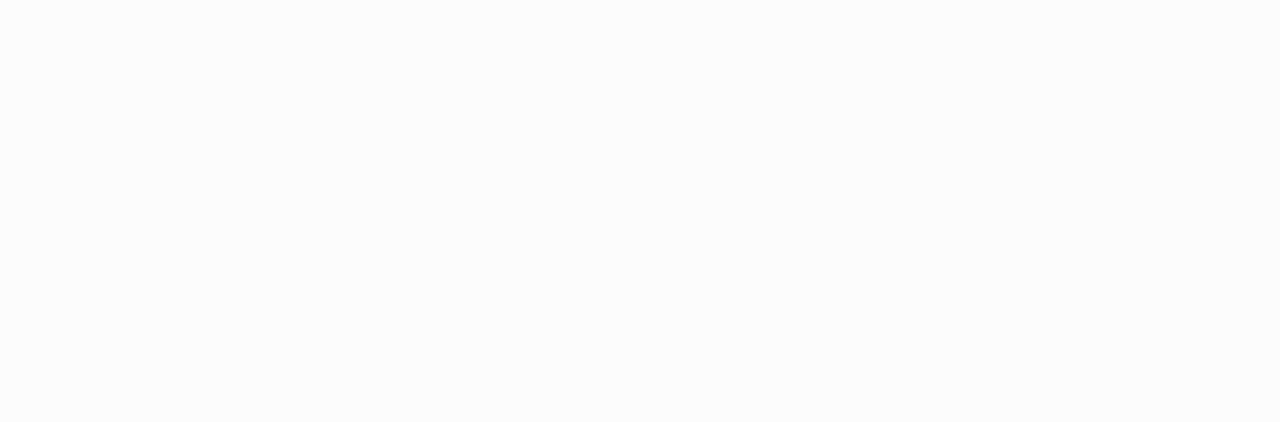
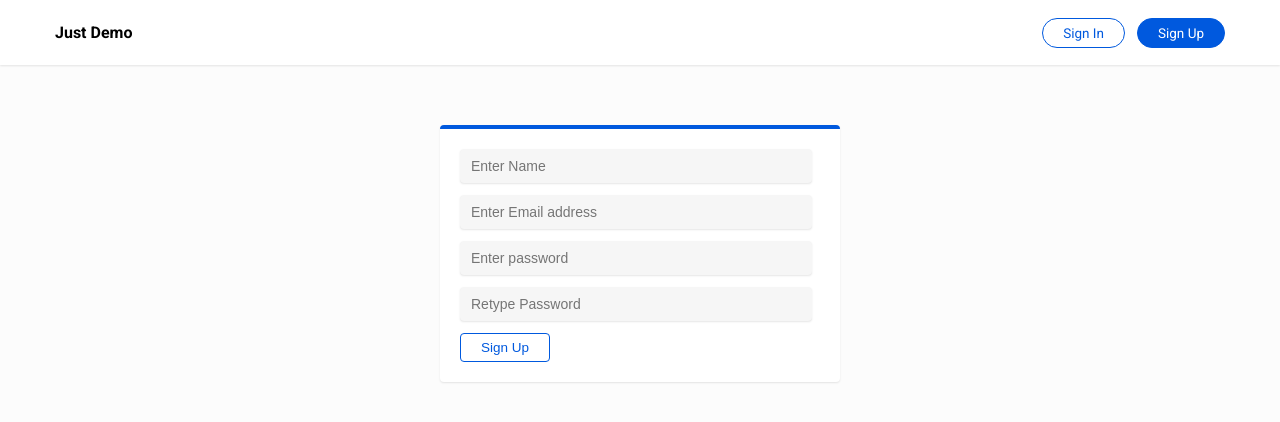
Before and after one commit to stvcvk/taskify-frontend, a Nuxt app: page /register in a window 1280 px wide. Before the commit this address had no page. Shown: the top 422 px of the page. Built offline with nearby package versions, Linux system fonts and the light colour scheme.

Commit message:
Added register page & fixed components

```diff
--- a/assets/components/header.scss
+++ b/assets/components/header.scss
@@ -41,3 +41,28 @@
 .login-navigation a:last-child {
 	margin-right: 0;
 }
+
+.button {
+	text-decoration: none;
+	display: block;
+	padding: 6px 20px;
+	border-radius: 30px;
+	border: 1.5px solid #0059DE;
+	font-size: 13.5px;
+	margin-right: 12px;
+	color: #0059DE;
+	transition: 300ms all ease-in-out;
+	cursor: pointer;
+}
+
+.button:hover {
+	background-color: #0059DE;
+	color: #fff;
+}
+
+
+
+.logged-in-details {
+	display: flex;
+	align-items: center;
+}
--- a/assets/components/login.scss
+++ b/assets/components/login.scss
@@ -11,9 +11,10 @@
 
 input {
 	display: block;
-	width: 100%;
+	width: 330px;
 	padding: 8px 10px;
-	border: 1px solid #fcfcfc;
+	background-color: #f6f6f6;
+	border: 1px solid #f6f6f6;
 	border-radius: 4px;
 	box-shadow: 0 1px 2px 0 rgba(0, 0, 0, .1);
 	font-size: 14px;
@@ -27,6 +28,7 @@
 	border-radius: 4px;
 	border: 1.5px solid #0059DE;
 	font-size: 13.5px;
+	font-weight: 500;
 	margin-right: 12px;
 	color: #0059DE;
 	background: #fff;
--- a/components/Header.vue
+++ b/components/Header.vue
@@ -5,9 +5,9 @@
 
 			<div style="flex-grow: 1;"/>
 
-			<div v-if="$store.state.auth.user">
+			<div class="logged-in-details" v-if="$store.state.auth.user">
 				<span>{{ $store.state.auth.user.name }}</span>
-				<a @click="logout">Logout</a>
+				<a class="button" @click="logout">Logout</a>
 			</div>
 			<div class="login-navigation" v-else>
 				<nuxt-link to="/login">Sign In</nuxt-link>
@@ -22,6 +22,7 @@
 	methods: {
 		logout() {
       this.$store.dispatch('auth/logout').then(response => { this.$router.push('/') })
+						.catch(error => { console.log(error) })
     },
 	}
 }
--- a/nuxt.config.js
+++ b/nuxt.config.js
@@ -28,6 +28,7 @@
   ** Plugins to load before mounting the App
   */
   plugins: [
+    '~/plugins/axios',
   ],
   /*
   ** Nuxt.js modules
--- /dev/null
+++ b/pages/register.vue
@@ -0,0 +1,48 @@
+<template>
+	<div>
+		<Header />
+
+		<div class="box">
+			<form @submit.prevent="submit">
+				<input type="text" v-model="fields.name" placeholder="Enter Name">
+				<span class="error" v-if="errors.name">{{ errors.name[0] }}</span>
+				<input type="text" v-model="fields.email" placeholder="Enter Email address">
+				<span class="error" v-if="errors.email">{{ errors.email[0] }}</span>
+				<input type="password" v-model="fields.password" placeholder="Enter password">
+				<span class="error" v-if="errors.password">{{ errors.password[0] }}</span>
+				<input type="password" v-model="fields.password_confirmation" placeholder="Retype Password">
+				<button type="submit">Sign Up</button>
+			</form>
+		</div>
+	</div>
+</template>
+
+<script>
+import Header from '~/components/Header.vue'
+export default {
+	components: { Header, },
+	data() {
+		return {
+			fields: {
+				name: '',
+				email: '',
+				password: '',
+				password_confirmation: '',
+			},
+			errors: [],
+		};
+	},
+	methods: {
+		submit() {
+			this.$store.dispatch('auth/register', this.fields).then(response => {
+				this.$store.dispatch('auth/login', { username: this.fields.email, password: this.fields.password })
+									 .then(response => { this.$router.push('/home') });
+			}).catch(error => { this.errors = error.response.data.errors; })
+		},
+	},
+}
+</script>
+
+<style>
+	@import '~/assets/components/login.scss';
+</style>
--- /dev/null
+++ b/plugins/axios.js
@@ -0,0 +1,3 @@
+export default function ({ $axios, redirect }) {
+
+}
--- a/store/auth.js
+++ b/store/auth.js
@@ -9,9 +9,22 @@
 };
 
 export const actions = {
+	register(context, credentials) {
+		return new Promise((resolve, reject) => {
+			this.$axios.$post('auth/register', credentials)
+				.then(response => {
+
+					resolve(response);
+				})
+				.catch(error => {
+					reject(error);
+				})
+		});
+	},
+
 	login (context, credentials) {
 		return new Promise((resolve, reject) => {
-			this.$axios.$post('auth/login', credentials)
+			this.$axios.$post('auth/login', { username: credentials.username, password: credentials.password })
 				.then(response => {
 					localStorage.setItem('access_token', response.body.access_token);
 					context.commit('setToken', response.body.access_token);
@@ -32,7 +45,9 @@
 				context.commit('setToken', null);
 				context.commit('setUser', null);
 				resolve(response);
-			}).catch(error => { reject(error); });
+			}).catch(error => {
+				reject(error);
+			});
 		});
 	}
 };
```
Also changed, not shown: assets/main.scss (line endings or trailing spaces).
